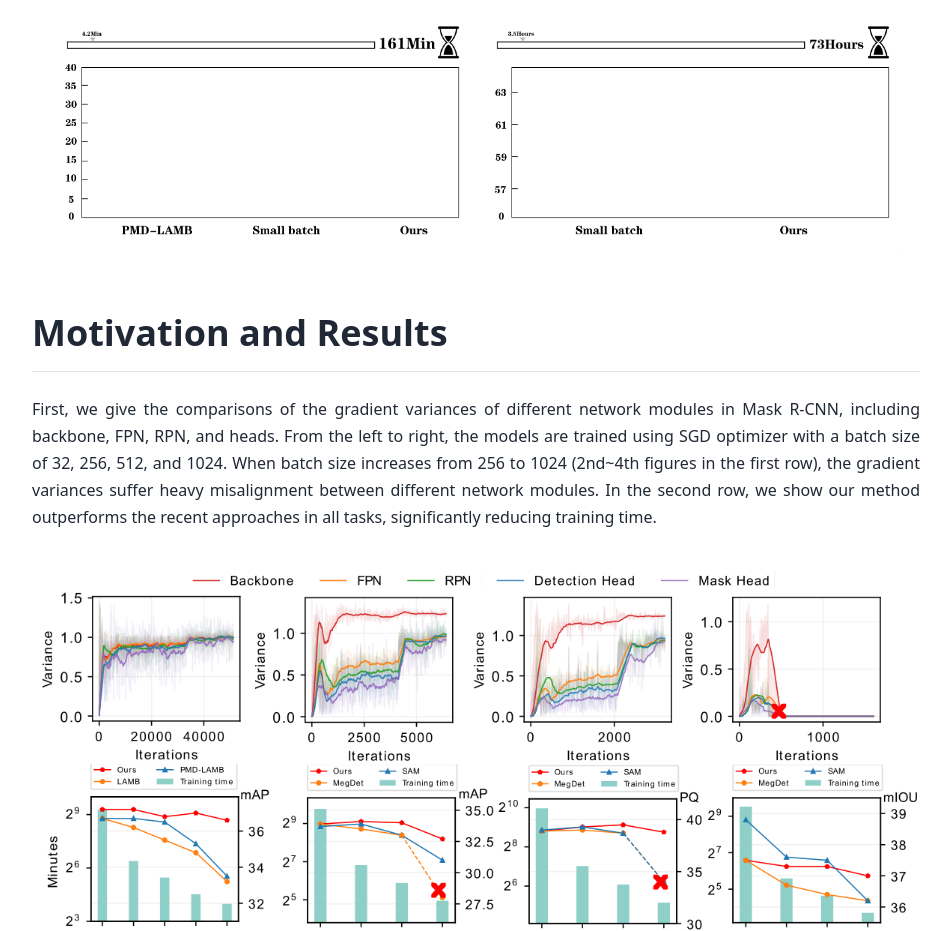
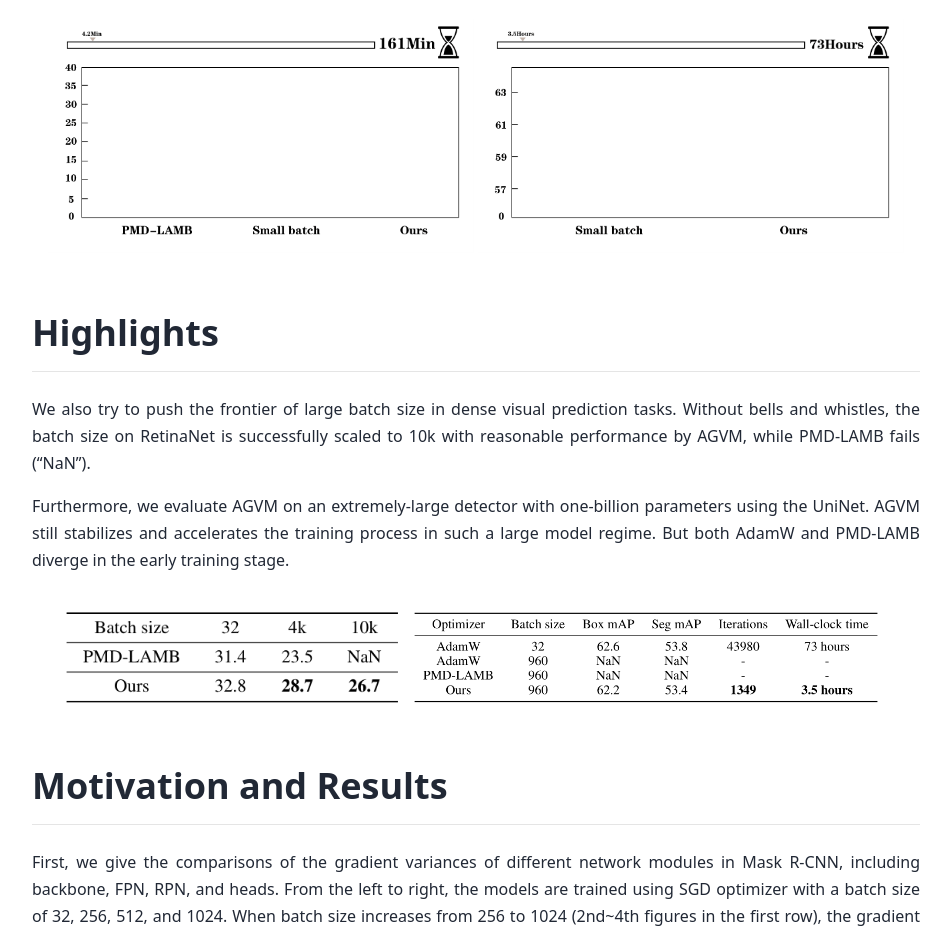
Before and after one commit to anonymized-agvm/anonymized-agvm.github.io, a plain HTML site: page index.html in a window 1280 px wide. Shown: the part 572-1503 px from the top of the page, without its empty margins (184-1135 px from the left). Drawn offline with Linux system fonts and the light colour scheme; some icons are missing; a web font is replaced by a local one.

Commit message:
update hightlight

```diff
--- a/index.html
+++ b/index.html
@@ -51,6 +51,20 @@
             <img class="figure" src="media/73hours_final.gif" width="48%" alt="73h">
         </div>
 
+        <h2 id="highlights">
+            Highlights
+        </h2>
+        <p>
+            We also try to push the frontier of large batch size in dense visual prediction tasks. Without bells and whistles, the batch size on RetinaNet is successfully scaled to 10k with reasonable performance by AGVM, while PMD-LAMB fails (“NaN”).
+        </p>
+        <p>
+            Furthermore, we evaluate AGVM on an extremely-large detector with one-billion parameters using the UniNet. AGVM still stabilizes and accelerates the training process in such a large model regime. But both AdamW and PMD-LAMB diverge in the early training stage.
+        </p>
+        <div align='center'>
+            <img class="figure" src="media/highlight_1.png" height="100px" alt="highlight1">
+            <img class="figure" src="media/highlight_2.png" height="95px" alt="highlight2">
+        </div>
+
         <h2 id="motivation">
             Motivation and Results
         </h2>
```
Also changed, not shown: media/highlight_1.png (added), media/highlight_2.png (added).
